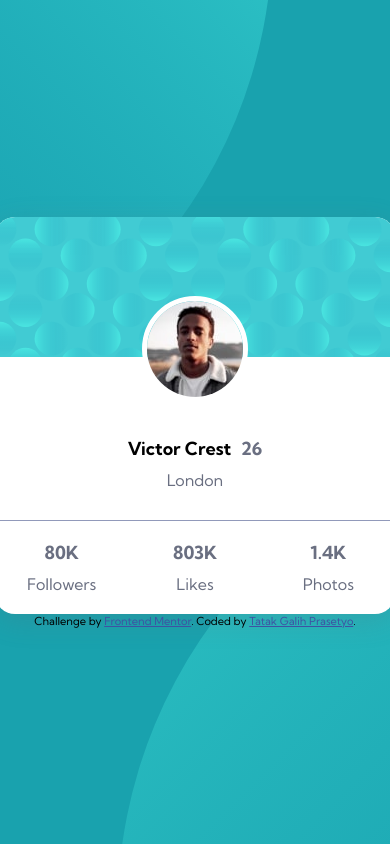
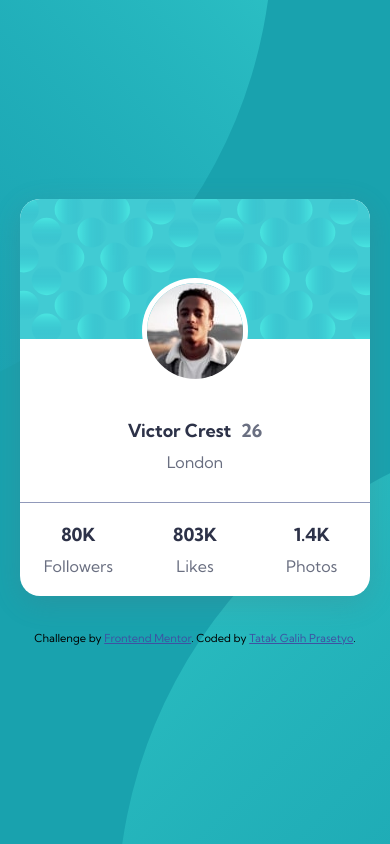
Before and after one commit to tatakga/frontend-mentor-profile-card-component, a plain HTML site: page index.html in a window 390 px wide. Drawn offline with Linux system fonts and the light colour scheme.

Commit message:
Update index.html and index.css

```diff
--- a/css/index.css
+++ b/css/index.css
@@ -24,6 +24,7 @@ main {
   border-radius: 20px;
   overflow: hidden;
   box-shadow: rgba(100, 100, 111, 0.2) 0px 7px 29px 0px;
+  margin-bottom: 35px;
 }
 .card .card-header,
 .card .card-body,
@@ -48,6 +49,7 @@ main {
 .card .card-body p.name {
   font-size: 18px;
   font-weight: 700;
+  color: hsl(229, 23%, 23%);
 }
 .card .card-body p.name span {
   color: hsl(227, 10%, 46%);
@@ -72,6 +74,7 @@ main {
   font-weight: 700;
   font-size: 18px;
   margin-bottom: 10px;
+  color: hsl(229, 23%, 23%);
 }
 .attribution {
   font-size: 11px;
@@ -85,3 +88,11 @@ main {
     background: url(../images/bg-pattern-bottom.svg) top 50vh left 30vw no-repeat, url(../images/bg-pattern-top.svg) bottom 50vh right 30vw no-repeat;
   }
 }
+@media screen and (max-width: 500px) {
+  main {
+    padding: 0px 20px;
+  }
+  .card {
+    width: 100%;
+  }
+}
--- a/index.html
+++ b/index.html
@@ -37,7 +37,7 @@
           </div>
         </div>
       </div>
-      <div class="attribution">Challenge by <a href="https://www.frontendmentor.io?ref=challenge" target="_blank">Frontend Mentor</a>. Coded by <a href="#">Tatak Galih Prasetyo</a>.</div>
+      <div class="attribution">Challenge by <a href="https://www.frontendmentor.io?ref=challenge" target="_blank">Frontend Mentor</a>. Coded by <a href="https://github.com/tatakgalih/">Tatak Galih Prasetyo</a>.</div>
     </main>
   </body>
 </html>
```
